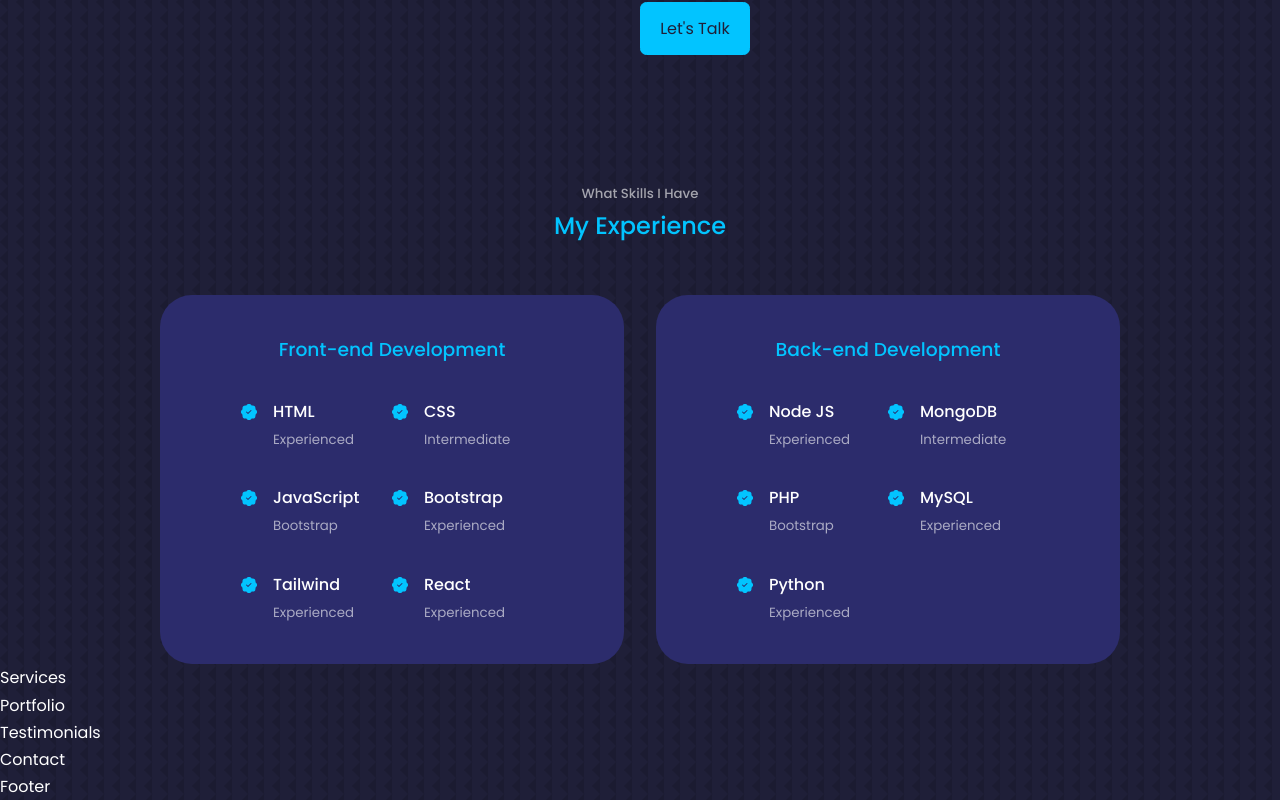
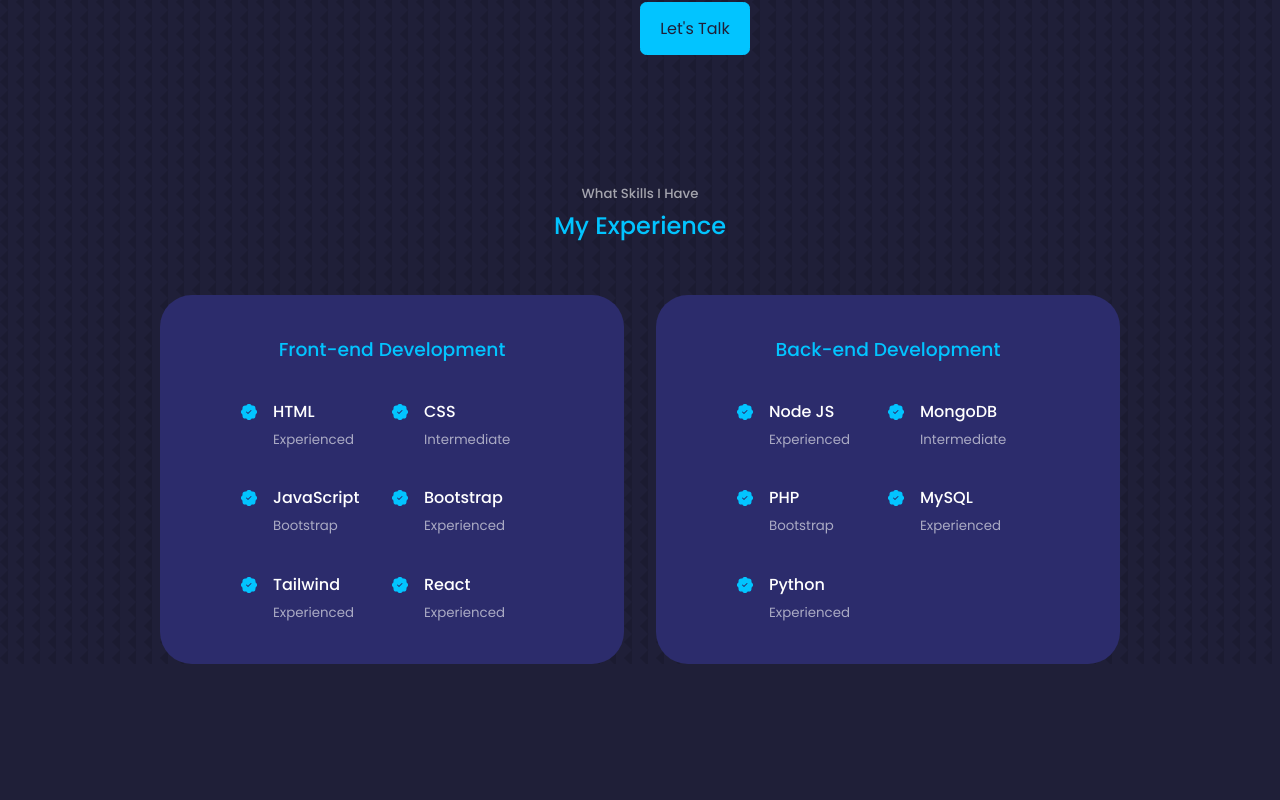
Before and after one commit to bvfusion1001/Portfolio, a React (Create React App) app: page / in a window 1280 px wide. Shown: the part 1494-2294 px from the top of the page. After the commit the page ends 2158 px from the top, so only its background shows below. Built offline with nearby package versions, Linux system fonts and the light colour scheme.

Commit message:
disable everything

```diff
--- a/src/App.jsx
+++ b/src/App.jsx
@@ -2,11 +2,11 @@ import Header from './components/header/Header'
 import Nav from './components/nav/Nav'
 import About from './components/about/About'
 import Experience from './components/experience/Experience'
-import Services from './components/services/Services'
-import Portfolio from './components/portfolio/Portfolio'
-import Testimonials from './components/testimonials/Testimonials'
-import Contact from './components/contact/Contact'
-import Footer from './components/footer/Footer'
+// import Services from './components/services/Services'
+// import Portfolio from './components/portfolio/Portfolio'
+// import Testimonials from './components/testimonials/Testimonials'
+// import Contact from './components/contact/Contact'
+// import Footer from './components/footer/Footer'
 
 
 const App = () => {
@@ -16,11 +16,11 @@ const App = () => {
       <Nav/>
       <About/>
       <Experience/>
-      <Services/>
+      {/* <Services/>
       <Portfolio/>
       <Testimonials/>
       <Contact/>
-      <Footer/>
+      <Footer/> */}
     </>
   )
 }
--- a/src/components/contact/Contact.jsx
+++ b/src/components/contact/Contact.jsx
@@ -1,4 +1,4 @@
-import "./contact.css";
+// import "./contact.css";
 // import { MdOutlineEmail } from "react-icons/md";
 // import { RiMessengerLine } from "react-icons/ri";
 // import { BsWhatsapp } from "react-icons/bs";
--- a/src/components/portfolio/Portfolio.jsx
+++ b/src/components/portfolio/Portfolio.jsx
@@ -1,4 +1,4 @@
-import "./portfolio.css";
+// import "./portfolio.css";
 // import portfolioItems from "./portfolioItems";
 
 const Portfolio = () => {
--- a/src/components/services/Services.jsx
+++ b/src/components/services/Services.jsx
@@ -1,5 +1,5 @@
-import { BiCheck } from "react-icons/bi";
-import "./services.css";
+// import { BiCheck } from "react-icons/bi";
+// import "./services.css";
 
 const Services = () => {
   return (
--- a/src/components/testimonials/Testimonials.jsx
+++ b/src/components/testimonials/Testimonials.jsx
@@ -1,4 +1,4 @@
-import "./testimonials.css";
+// import "./testimonials.css";
 // import AVTR1 from "../../assets/avatar1.jpg";
 // import AVTR2 from "../../assets/avatar2.jpg";
 // import AVTR3 from "../../assets/avatar3.jpg";
```
